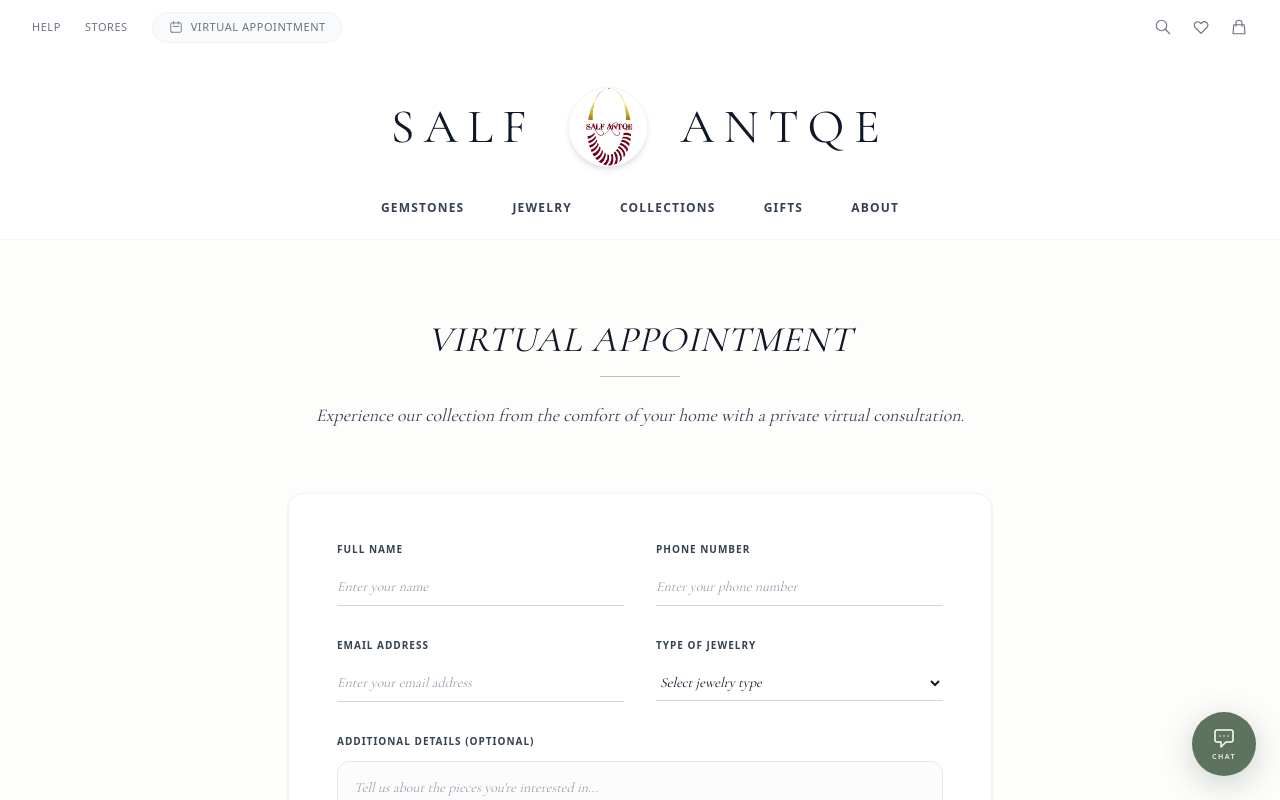
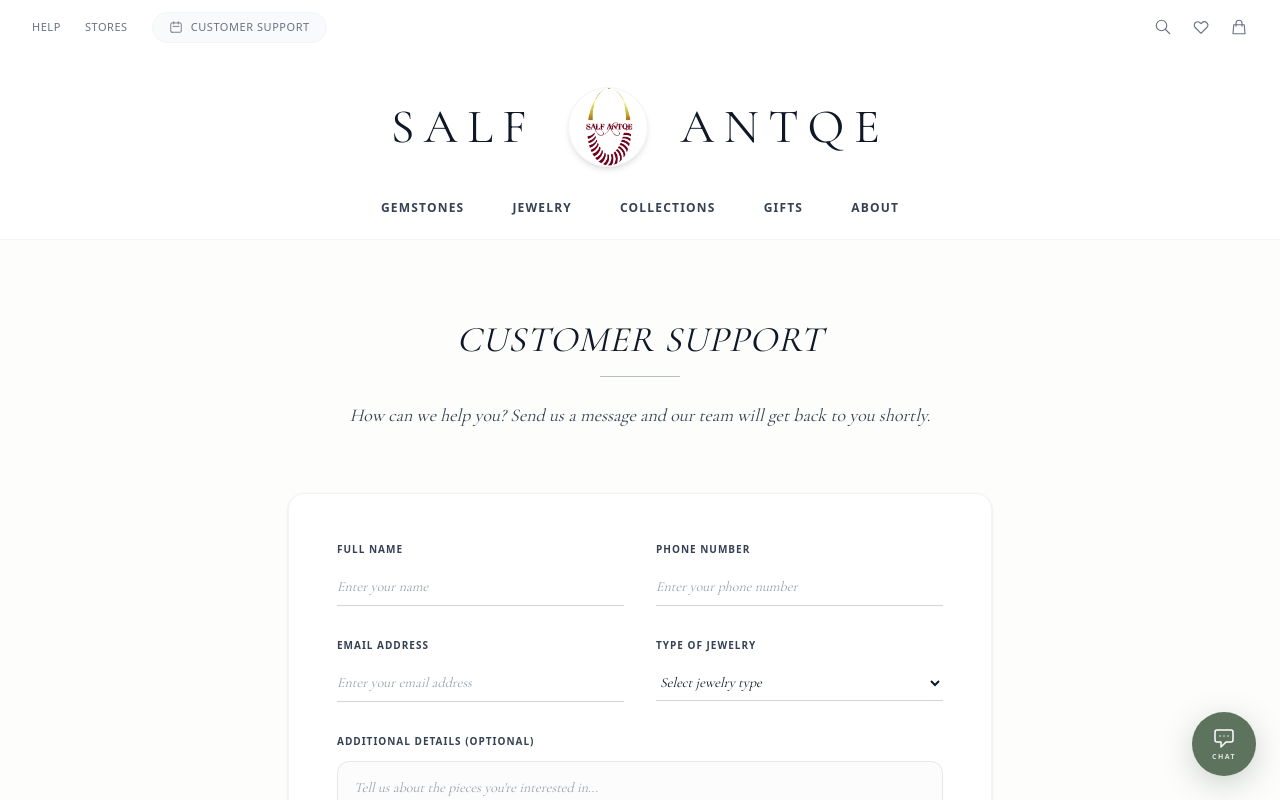
Before and after one commit to mdrafiquerrahman/SalfAntique, a Next.js app: page /appointment in a window 1280 px wide. Shown: the top 800 px of the page. Built offline with nearby package versions, Linux system fonts and the light colour scheme.

Commit message:
rename-virtual-appointment-to-customer-support

```diff
--- a/src/app/api/send-email/route.ts
+++ b/src/app/api/send-email/route.ts
@@ -21,10 +21,10 @@ export async function POST(request: Request) {
       from: 'Salf Antqe <onboarding@resend.dev>',
       to: ['rafiquerrahman66@gmail.com'], // Reverting to your verified email for Sandbox mode
       replyTo: email, // The customer's email goes here so you can reply to them
-      subject: `New Virtual Appointment Request - ${name}`,
+      subject: `New Customer Support Request - ${name}`,
       html: `
         <div style="font-family: serif; padding: 20px; color: #1a1a15;">
-          <h1 style="border-bottom: 1px solid #0f2d1f; padding-bottom: 10px; text-transform: uppercase;">New Appointment Request</h1>
+          <h1 style="border-bottom: 1px solid #0f2d1f; padding-bottom: 10px; text-transform: uppercase;">New Support Request</h1>
           <p><strong>Name:</strong> ${name}</p>
           <p><strong>Email:</strong> ${email}</p>
           <p><strong>Phone:</strong> ${phone}</p>
--- a/src/app/appointment/page.tsx
+++ b/src/app/appointment/page.tsx
@@ -56,7 +56,7 @@ export default function AppointmentPage() {
             <h1 className="font-serif text-3xl text-gray-900 tracking-wide uppercase italic">Thank You</h1>
             <div className="mt-4 h-px w-20 bg-brilliant-green mx-auto opacity-30"></div>
             <p className="mt-8 text-gray-600 font-serif text-lg italic">
-              Your virtual appointment request has been received. Our curator will contact you shortly to confirm a time.
+              Your customer support request has been received. Our team will contact you shortly.
             </p>
             <Link
               href="/"
@@ -75,11 +75,11 @@ export default function AppointmentPage() {
       <div className="mx-auto max-w-3xl px-4 lg:px-8">
         <div className="text-center mb-16">
           <h1 className="font-serif text-3xl lg:text-4xl text-gray-900 tracking-wide uppercase italic">
-            Virtual Appointment
+            Customer Support
           </h1>
           <div className="mt-4 h-px w-20 bg-brilliant-green mx-auto opacity-30"></div>
           <p className="mt-6 text-gray-700 font-serif italic text-lg">
-            Experience our collection from the comfort of your home with a private virtual consultation.
+            How can we help you? Send us a message and our team will get back to you shortly.
           </p>
         </div>
 
--- a/src/app/help/page.tsx
+++ b/src/app/help/page.tsx
@@ -25,7 +25,7 @@ const HELP_CATEGORIES = [
       },
       {
         q: "Can I view pieces in person?",
-        a: "Yes, we offer private viewings at our curated stores by appointment only. You can schedule a visit through our Virtual Appointment page or via WhatsApp."
+        a: "Yes, we offer private viewings at our curated stores by appointment only. You can schedule a visit through our Customer Support page or via WhatsApp."
       }
     ]
   },
--- a/src/components/AppointmentBot.tsx
+++ b/src/components/AppointmentBot.tsx
@@ -23,7 +23,7 @@ const QUESTIONS = [
   {
     field: "purpose",
     question: "Greetings. I am your Salf Antqe curator. How may I assist you today?",
-    options: ["Schedule Appointment", "Inquire about a piece", "General Inquiry"]
+    options: ["Contact Support", "Inquire about a piece", "General Inquiry"]
   },
   { field: "name", question: "I would be honored to assist you. May I ask for your full name?" },
   { field: "phone", question: "A pleasure. What is the best phone number to reach you at?" },
@@ -312,6 +312,11 @@ export default function AppointmentBot() {
                   animate={{ opacity: 1, scale: 1 }}
                   className="flex flex-col gap-3 pt-4"
                 >
+                  <div className="flex flex-col items-center gap-3 py-2">
+                    <div className="h-[1px] w-full bg-gray-100 relative">
+                      <span className="absolute left-1/2 top-1/2 -translate-x-1/2 -translate-y-1/2 bg-white px-3 text-[10px] font-bold text-gray-300 tracking-[0.2em] uppercase">OR</span>
+                    </div>
+                  </div>
                   <a
                     href="https://wa.me/917977556989"
                     target="_blank"
--- a/src/components/FAQ.tsx
+++ b/src/components/FAQ.tsx
@@ -11,7 +11,7 @@ const FAQS = [
   },
   {
     question: "Do you offer private viewings?",
-    answer: "Yes, we offer both virtual and in-person private consultations. You can schedule a session through our curator chatbot or via the 'Virtual Appointment' section in the navigation bar."
+    answer: "Yes, we offer both virtual and in-person private consultations. You can schedule a session through our curator chatbot or via the 'Customer Support' section in the navigation bar."
   },
   {
     question: "What is your shipping and delivery policy?",
--- a/src/components/NavBar.tsx
+++ b/src/components/NavBar.tsx
@@ -91,7 +91,7 @@ export default function NavBar() {
                 <svg className="w-3.5 h-3.5" fill="none" stroke="currentColor" viewBox="0 0 24 24">
                   <path strokeLinecap="round" strokeLinejoin="round" strokeWidth="1.5" d="M8 7V3m8 4V3m-9 8h10M5 21h14a2 2 0 002-2V7a2 2 0 00-2-2H5a2 2 0 00-2 2v12a2 2 0 002 2z" />
                 </svg>
-                Virtual Appointment
+                Customer Support
               </Link>
             </div>
 
```
